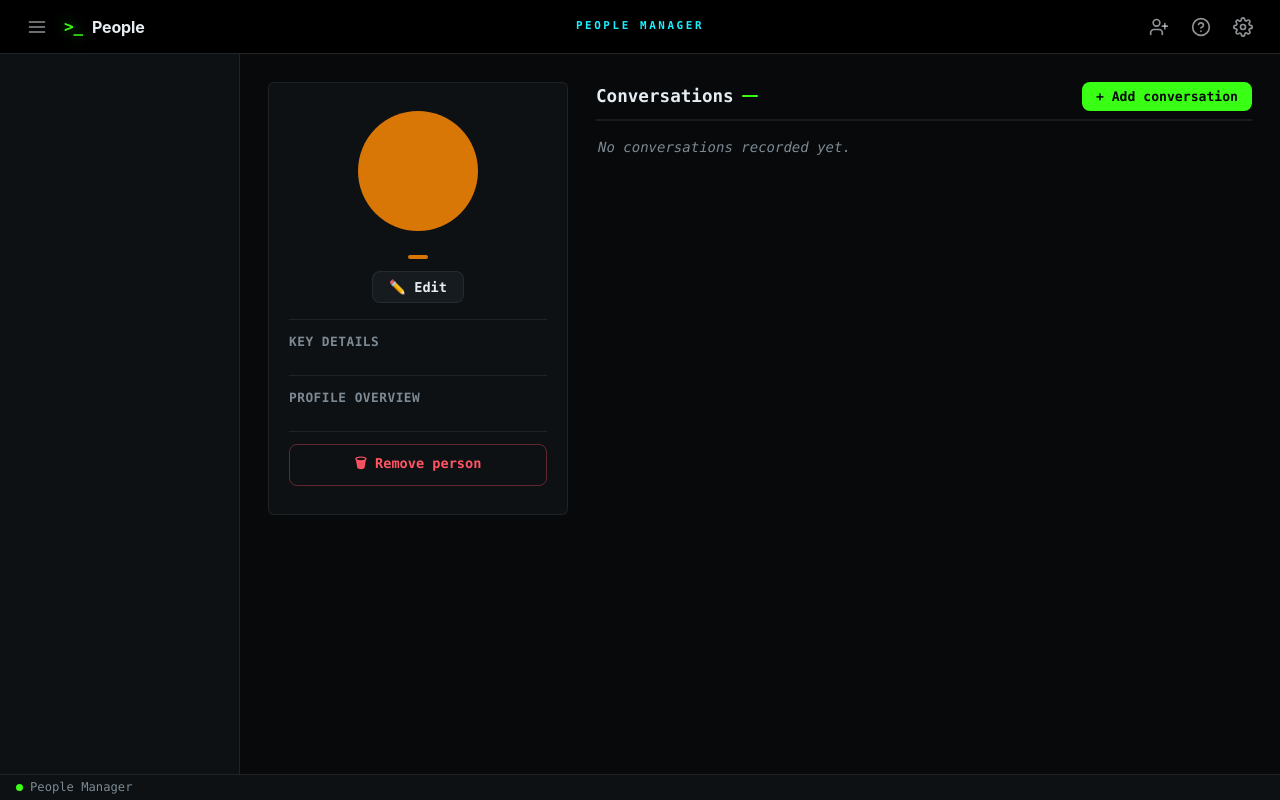
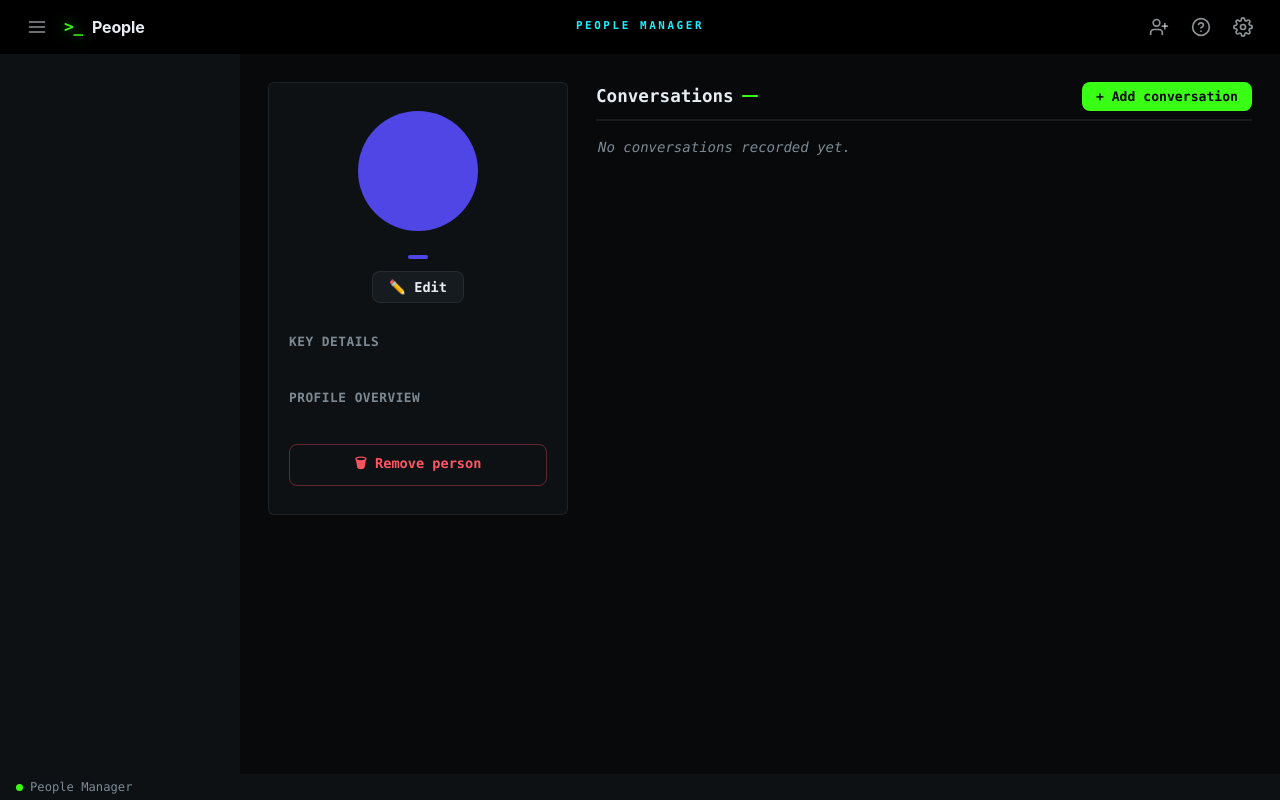
Before and after one commit to MauriceM0ss/peoplemanager, a Flask app: template templates/person.html in a window 1280 px wide. Run offline with Flask 3, Linux system fonts and the light colour scheme; the template is opened without the code that fills it, so the values that code supplies are empty; parts of the project's set-up code (start-up, migrations or seed data) failed here and were passed over.

Commit message:
Route pane divider lines through a --pane-rule token
The 1px rules between structural regions — header/body, sidebar/content,
status bar, tab strips, panel heads — all drew from --border, the same token
that outlines cards, inputs and table rows. Hiding the dividers therefore
meant flattening every element outline along with them.

Split them onto their own --pane-rule, declared once outside the [data-theme]
blocks so var(--border) inside it resolves against whichever palette is live.
Turning every divider off or back on across all five themes is now a one-line
change, and no palette block has to be touched.

Set to `transparent`, so the lines are currently off.

Element outlines, per-record row separators, rendered-markdown <hr>s and table
cells, and danger-tinted dividers deliberately keep --border — this is region
boundaries only.

Part of a family-wide change: cyberdash, cybernewshub, SecAnalysis, MyHours,
subscriptions and peoplemanager all carry the same token.

Co-Authored-By: Claude Opus 5 <noreply@anthropic.com>

```diff
--- a/static/style.css
+++ b/static/style.css
@@ -197,6 +197,29 @@ select { -webkit-appearance: none; appearance: none; }
   color-scheme: dark;
 }
 
+/* ── Pane rule ──────────────────────────────────────────────────────────────
+   The 1px lines dividing one structural region from another: header from body,
+   sidebar from content, status bar from content, tab strip and panel heads from
+   the panel below, section from section. Split out of --border so they can be
+   switched off in one place without also flattening the cards, inputs and list
+   rows that share that token.
+
+   Declared once, outside the [data-theme] blocks on purpose: var() resolves at
+   use time, so `var(--border)` here means "whichever theme is live" — the
+   switch works across all five palettes without touching any of them.
+
+     transparent    lines off (current)
+     var(--border)  lines back on, theme-correct
+
+   The same token exists in the other apps in the family (cyberdash,
+   cybernewshub, SecAnalysis, MyHours, subscriptions), so they stay in step.
+   Per-record separators (.tree-cat-item, the open-accordion summary rule) and
+   the danger-tinted divider deliberately still use --border — this is region
+   boundaries only. */
+:root {
+  --pane-rule: transparent;
+}
+
 body {
   font-family: var(--font-mono);
   background: var(--bg);
@@ -214,7 +237,7 @@ a { color: inherit; text-decoration: none; }
   position: sticky; top: 0; z-index: 100;
   height: var(--header-h);
   background: var(--header-bg);           /* black in every theme */
-  border-bottom: 1px solid var(--header-border);
+  border-bottom: 1px solid var(--pane-rule);
   padding: 0 20px;
   display: grid;
   grid-template-columns: 1fr auto 1fr;
@@ -284,7 +307,7 @@ a { color: inherit; text-decoration: none; }
 /* ── Status bar ──────────────────────────────────────────────────────────── */
 .app-statusbar {
   height: var(--statusbar-h); flex-shrink: 0;
-  background: var(--surface); border-top: 1px solid var(--border);
+  background: var(--surface); border-top: 1px solid var(--pane-rule);
   display: flex; align-items: center; gap: 16px;
   padding: 0 16px; font-size: .76rem; color: var(--muted);
 }
@@ -295,7 +318,7 @@ a { color: inherit; text-decoration: none; }
 /* ── Sidebar / nav tree ──────────────────────────────────────────────────── */
 .nav-sidebar {
   width: var(--sidebar-w); flex-shrink: 0;
-  background: var(--surface); border-right: 1px solid var(--border);
+  background: var(--surface); border-right: 1px solid var(--pane-rule);
   overflow-y: auto; display: flex; flex-direction: column; padding-bottom: 16px;
   transition: width .2s ease;
 }
@@ -437,7 +460,7 @@ select { cursor: pointer; padding-right: 30px;
 
 /* ── Settings: tabbed modal ───────────────────────────────────────────────── */
 .settings-modal { max-width: 560px; height: min(640px, calc(100vh - 40px)); overflow: hidden; gap: 0; }
-.settings-tabs { display: flex; gap: 2px; border-bottom: 1px solid var(--border); flex-shrink: 0; margin-top: 14px; }
+.settings-tabs { display: flex; gap: 2px; border-bottom: 1px solid var(--pane-rule); flex-shrink: 0; margin-top: 14px; }
 .settings-tab {
   appearance: none; background: none; border: none; cursor: pointer;
   padding: 8px 16px; font-size: .9rem; font-weight: 600; color: var(--muted);
@@ -545,10 +568,10 @@ select { cursor: pointer; padding-right: 30px;
   transition: background .15s, border-color .15s; align-self: center; font-family: inherit;
 }
 .btn-edit-person:hover { background: var(--accent-glow); border-color: var(--accent); }
-.sidebar-section { width: 100%; border-top: 1px solid var(--border); padding-top: 12px; margin-top: 4px; }
+.sidebar-section { width: 100%; border-top: 1px solid var(--pane-rule); padding-top: 12px; margin-top: 4px; }
 .sidebar-section h3 { font-size: .8rem; font-weight: 700; text-transform: uppercase; letter-spacing: .5px; color: var(--muted); margin-bottom: 8px; }
 
-.danger-zone { width: 100%; border-top: 1px solid var(--border); padding-top: 12px; margin-top: 4px; }
+.danger-zone { width: 100%; border-top: 1px solid var(--pane-rule); padding-top: 12px; margin-top: 4px; }
 .btn-delete-person {
   width: 100%; cursor: pointer; padding: 8px 12px; background: none;
   border: 1px solid color-mix(in srgb, var(--danger) 35%, transparent); border-radius: 8px;
@@ -558,7 +581,7 @@ select { cursor: pointer; padding-right: 30px;
 
 /* ── Edit person modal ────────────────────────────────────────────────────── */
 .modal-edit { max-width: 580px; }
-.edit-photo-row { display: flex; align-items: center; gap: 10px; padding-bottom: 14px; border-bottom: 1px solid var(--border); flex-wrap: wrap; }
+.edit-photo-row { display: flex; align-items: center; gap: 10px; padding-bottom: 14px; border-bottom: 1px solid var(--pane-rule); flex-wrap: wrap; }
 .btn-upload {
   cursor: pointer; display: inline-flex; align-items: center; gap: 6px; padding: 7px 14px;
   background: var(--accent); color: var(--on-accent); border-radius: 8px; font-size: .82rem; font-weight: 700;
@@ -723,7 +746,7 @@ select { cursor: pointer; padding-right: 30px;
 
 /* ── Document preview modal ───────────────────────────────────────────────── */
 .modal-doc-preview { max-width: 920px; max-height: 88vh; }
-.doc-preview-header { display: flex; justify-content: space-between; align-items: center; gap: 16px; padding-bottom: 12px; border-bottom: 1px solid var(--border); flex-shrink: 0; }
+.doc-preview-header { display: flex; justify-content: space-between; align-items: center; gap: 16px; padding-bottom: 12px; border-bottom: 1px solid var(--pane-rule); flex-shrink: 0; }
 .doc-preview-header .modal-title { margin: 0; font-size: 1rem; word-break: break-all; }
 .doc-preview-actions { display: flex; gap: 8px; align-items: center; flex-shrink: 0; }
 #doc-preview-body { flex: 1; overflow: auto; min-height: 0; }
@@ -776,7 +799,7 @@ kbd {
 .auth-btn { width: 100%; padding: 12px; font-size: 1rem; margin-top: 4px; justify-content: center; }
 .auth-label { width: 100%; display: flex; flex-direction: column; gap: 6px; font-size: .78rem; font-weight: 600; text-transform: uppercase; letter-spacing: .4px; color: var(--muted); }
 .auth-error { color: var(--danger); font-size: .85rem; text-align: center; background: var(--danger-dim); border-radius: 6px; padding: 8px 12px; width: 100%; }
-.auth-hint { font-size: .78rem; color: var(--muted); text-align: center; line-height: 1.5; border-top: 1px solid var(--border); padding-top: 12px; margin-top: 4px; }
+.auth-hint { font-size: .78rem; color: var(--muted); text-align: center; line-height: 1.5; border-top: 1px solid var(--pane-rule); padding-top: 12px; margin-top: 4px; }
 .auth-hint strong { color: var(--text); }
 .auth-hint-small { font-size: .75rem; border-top: none; padding-top: 4px; margin-top: 8px; }
 .auth-hint-small a { color: var(--muted); text-decoration: underline; }
```
